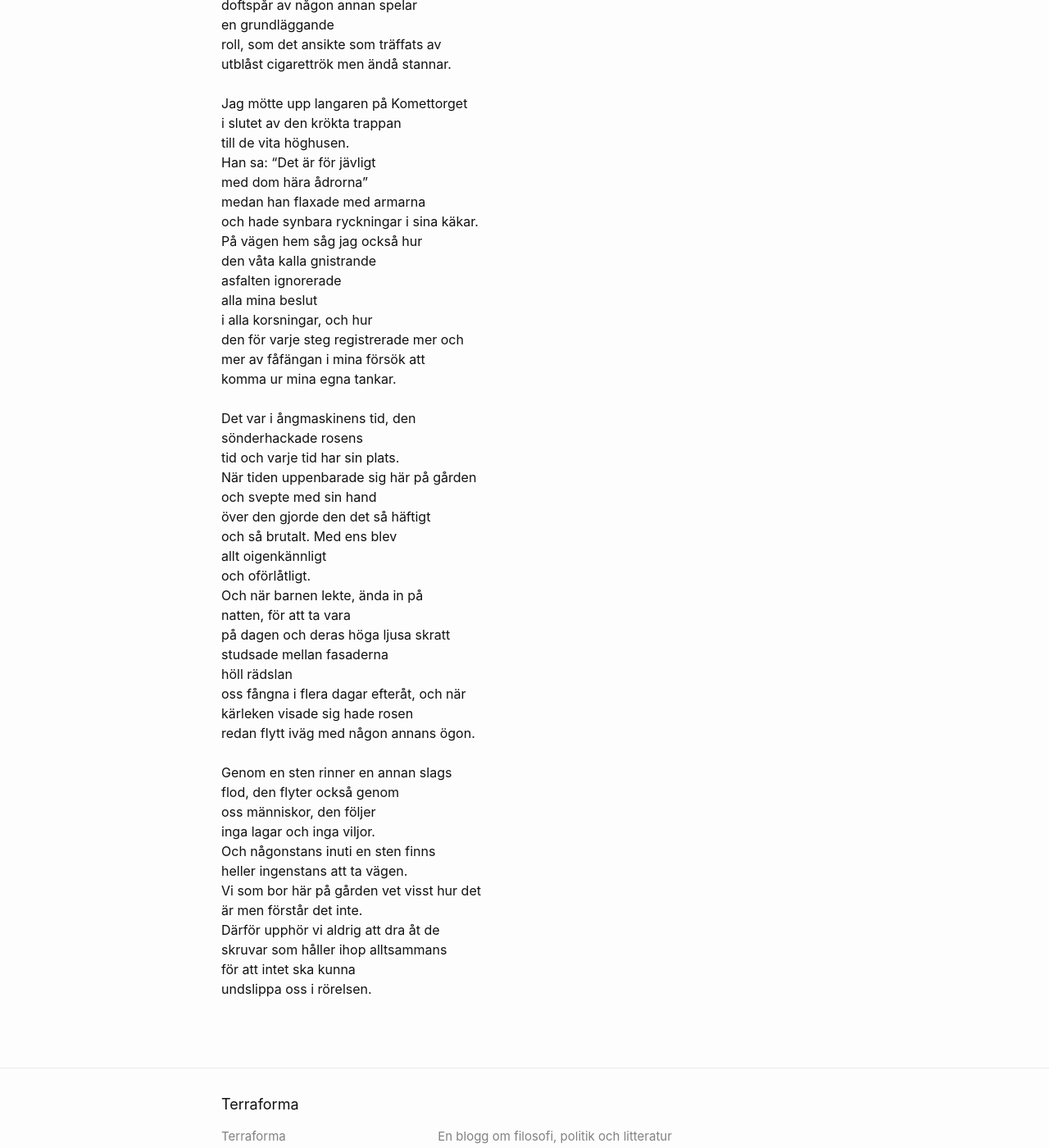
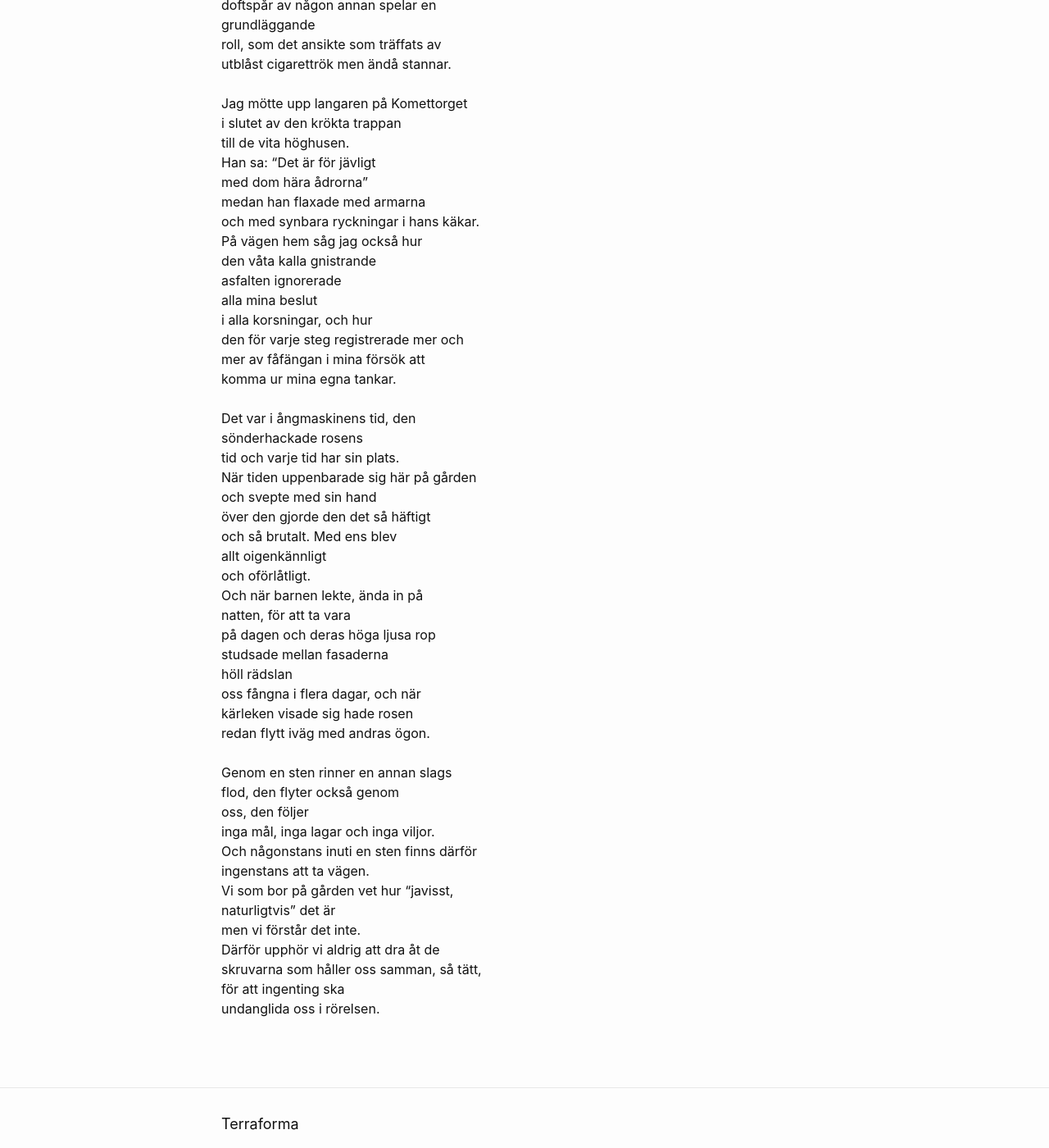
Before and after one commit to terr4form4/terr4form4.github.io, a Jekyll site: the page built from _posts/poesi/2024-01-03-dikter-2023-2024.md, in a window 1280 px wide and 1400 px high, scrolled down 8081 px. Shown: the whole window at 82% size. Built offline with Jekyll 4.4.1, drawn with Linux system fonts in a browser that asks for light colours; comment, search, counter and statistics services are not loaded; some of the changed text lies outside the part shown.

Commit message:
ångmaskinen

```diff
--- a/_posts/poesi/2024-01-03-dikter-2023-2024.md
+++ b/_posts/poesi/2024-01-03-dikter-2023-2024.md
@@ -338,7 +338,7 @@ till de vita höghusen.<br/>
 Han sa: "Det är för jävligt<br/>
 med dom hära ådrorna"<br/>
 medan han flaxade med armarna<br/>
-och hade synbara ryckningar i sina käkar.<br/>
+och med synbara ryckningar i hans käkar.<br/>
 På vägen hem såg jag också hur<br/>
 den våta kalla gnistrande<br/>
 asfalten ignorerade<br/>
@@ -359,23 +359,24 @@ allt oigenkännligt<br/>
 och oförlåtligt.<br/>
 Och när barnen lekte, ända in på<br/>
 natten, för att ta vara<br/>
-på dagen och deras höga ljusa skratt<br/>
+på dagen och deras höga ljusa rop<br/>
 studsade mellan fasaderna<br/>
 höll rädslan<br/>
-oss fångna i flera dagar efteråt, och när<br/>
+oss fångna i flera dagar, och när<br/>
 kärleken visade sig hade rosen<br/>
-redan flytt iväg med någon annans ögon.<br/>
+redan flytt iväg med andras ögon.<br/>
 <br/>
 Genom en sten rinner en annan slags<br/>
 flod, den flyter också genom<br/>
-oss människor, den följer<br/>
-inga lagar och inga viljor.<br/>
-Och någonstans inuti en sten finns<br/>
-heller ingenstans att ta vägen.<br/>
-Vi som bor här på gården vet visst hur det<br/>
-är men förstår det inte.<br/>
+oss, den följer<br/>
+inga mål, inga lagar och inga viljor.<br/>
+Och någonstans inuti en sten finns därför<br/>
+ingenstans att ta vägen.<br/>
+Vi som bor på gården vet hur "javisst,<br/>
+naturligtvis" det är<br/>
+men vi förstår det inte.<br/>
 Därför upphör vi aldrig att dra åt de<br/>
-skruvar som håller ihop alltsammans<br/>
-för att intet ska kunna<br/>
-undslippa oss i rörelsen.<br/>
+skruvarna som håller oss samman, så tätt,<br/>
+för att ingenting ska<br/>
+undanglida oss i rörelsen.<br/>
 <br/>
```
Also changed, not shown: other parts of _posts/poesi/2024-01-03-dikter-2023-2024.md (+7 -7 lines).
